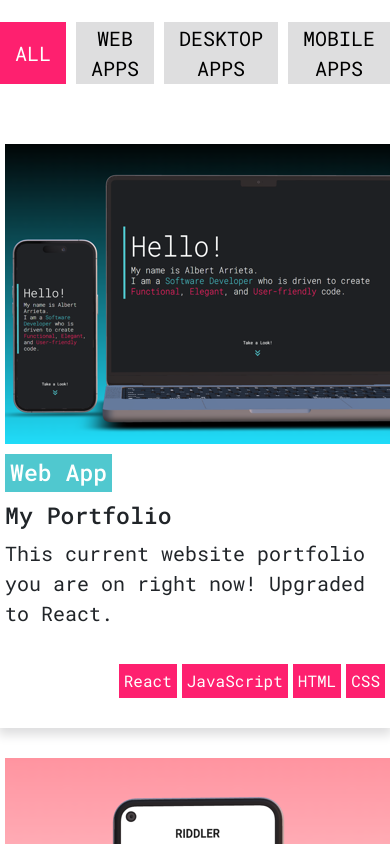
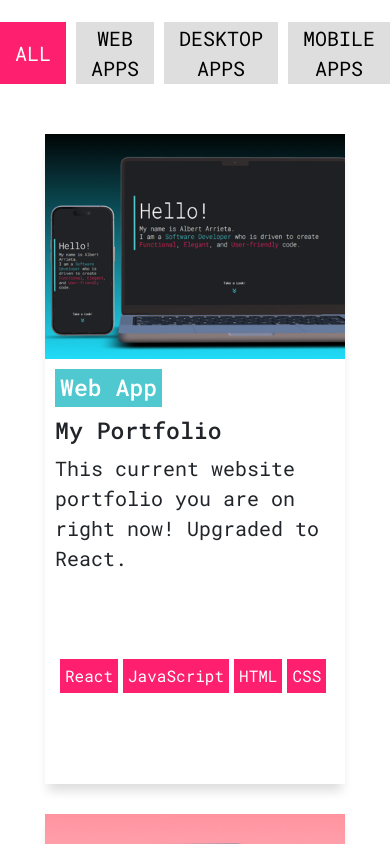
Before and after one commit to AlbertAnthonyArrieta/ReactPortfolio, a React (Create React App) app: page / in a window 390 px wide. Shown: the part 4340-5184 px from the top of the page. Built offline with nearby package versions, Linux system fonts and the light colour scheme.

Commit message:
absolute tags

```diff
--- a/src/components/common/ProjectCard.js
+++ b/src/components/common/ProjectCard.js
@@ -17,8 +17,9 @@ export const ProjectCard = ({ project }) => {
     return (
         <div>
             <div className="projectCard" onClick={handleShow}>
+                <img className='projectCard--img' src={project.imgs[0]}></img>
+                <div className='projectCard--container'>
                     <div className='projectCard--content'>
-                    <img className='projectCard--img' src={project.imgs[0]}></img>
                         <h3 className="text--highlight__cyan projectCard--type">{project.type}</h3>
                         <h3 className='projectCard--name'>{project.name}</h3>
                         <p>{project.description}</p>
@@ -29,8 +30,13 @@ export const ProjectCard = ({ project }) => {
                         ))}
                     </div>
                 </div>
-            <Modal size='lg' show={show} onHide={handleClose}>
+
+            </div>
+            <Modal className='modal' size='lg' show={show} onHide={handleClose}>
                 <Modal.Body>
+                    <Modal.Header closeButton>
+                        <h2 className="text--highlight__cyan projectCard--type">{project.type}</h2>
+                    </Modal.Header>
                     <Carousel activeIndex={index} onSelect={handleSelect}>
                         {project.imgs.map((img) => (
                             <Carousel.Item>
@@ -38,16 +44,13 @@ export const ProjectCard = ({ project }) => {
                             </Carousel.Item>
                         ))}
                     </Carousel>
-                    <div className='modal--header'>
                     <div>
-                            <h2 className="text--highlight__cyan projectCard--type">{project.type}</h2>
                         <h2 className='modal--name'>{project.name}</h2>
                     </div>
                     <div className='project--tags modal--tags'>
                         {project.tags.map((tag) => (
                             <p className='projectCard--tag--text text--highlight__pink'>{tag}</p>
                         ))}
-                        </div>
                     </div>
 
                     <hr></hr>
--- a/src/components/sections/ContactSection.js
+++ b/src/components/sections/ContactSection.js
@@ -12,9 +12,9 @@ export const ContactSection = () => {
         <div id="contact" className='section contact'>
             <Container>
                 <h1>CONTACT ME</h1>
-                <h2 className='contact--subheading'>If you have any questions or would like to connect, feel free to send me a message! </h2>
+                <h2 className='contact--subheading'>If you need any further information or want to connect, feel free to reach out by sending me a message! </h2>
                 <div className='contact--email--container'>
-                    <button className='contact--email--btn' onClick={() => window.location.href = 'mailto:albert.arrieta12@gmail.com'}> Shoot me an Email <EmailIcon className='emailIcon'/> </button>
+                    <button className='contact--email--btn' onClick={() => window.location.href = 'mailto:albert.arrieta12@gmail.com'}> Send me an Email <EmailIcon className='emailIcon'/> </button>
                 </div>
                 <div className='contacts--links'>
                     <button className='contact--btn' onClick={() => window.location.href='https:www.linkedin.com/in/albert-arrieta/?originalSubdomain=ca'}><LinkedinIcon /></button>
--- a/src/components/sections/ProjectsSection.js
+++ b/src/components/sections/ProjectsSection.js
@@ -8,6 +8,7 @@ import CarsPic from '../../images/carsPic.png';
 import SpiritPic from '../../images/spiritPic.png';
 import ThresholdPic from '../../images/thresholdPic.png';
 import TicPic from '../../images/ticPic.png';
+import InfinityPic from '../../images/inifinityPic.png';
 
 const projects = [
     {
@@ -40,6 +41,13 @@ const projects = [
         tags: ['AngularJS', 'TypeScript', 'HTML', 'CSS']
     },
     {
+        name: "The Infinity Stones",
+        type: "Web App",
+        description: "A mini website that explains the journey of the Infinity Stones in the Marvel Cinematic Universe.",
+        imgs: [InfinityPic],
+        tags: ['JQuery', 'JavaScript', 'HTML', 'CSS']
+    },
+    {
         name: "Spirit Detector",
         type: "Mobile App",
         description: "An android app created using Framework7 that utilizes the device's gyroscope and accelerometer.",
@@ -60,8 +68,6 @@ const projects = [
         imgs: [TicPic],
         tags: ['Java', 'AI']
     },
-
-
 ]
 
 
--- a/src/css/main.css
+++ b/src/css/main.css
@@ -97,6 +97,10 @@ Button Grey - #DDDDDD
     margin-bottom: 20px;
   }
 
+  .modal {
+    border-radius: 0 !important;
+  }
+
   /* Mobile */
   @media (max-width: 480px) {
     .text__big {
--- a/src/css/projectCard.css
+++ b/src/css/projectCard.css
@@ -1,10 +1,8 @@
 .projectCard {
     box-shadow: 0px 10px 10px -3px var(--lightGrey);
     width: 400px;
+    height: 650px;
     transition: transform 0.1s ease-in-out;
-    display: flex;
-    flex-direction: column;
-    justify-content: space-between;
 }
 
 .projectCard:hover {
@@ -12,15 +10,12 @@
 }
 
 .projectCard--img {
-    max-width: 400px;
-    max-height: 300px;
-    width: auto;
-    height: auto;
+    width: 400px;
+    height: 300px;
 }
 
 .projectCard--type {
     margin: 0;
-    margin-top: 10px;
 }
 
 .projectCard--name {
@@ -34,21 +29,32 @@
     text-overflow: ellipsis;
 }
 
+.projectCard--container {
+    display: flex;
+    flex-direction: column;
+    justify-content: space-between;
+}
+
 .projectCard--content {
     padding: 10px;
     align-items: flex-start;
+    display: flex;
+    flex-direction: column;
 }
 
 .project--tags {
+    position: absolute;
+    margin-top: 300px;
+    margin-left: 15px;
     display: flex;
-    justify-content: flex-end;
     align-items: center;
-    padding: 10px;
+    padding-right: 10px;
     gap: 5px;
 }
 
 .projectCard--tags p {
     margin: 0;
+    padding-bottom: 0;
 }
 
 .modal--header {
@@ -72,3 +78,17 @@
 .modal--subheading {
     padding-bottom: 10px;
 }
+
+@media (max-width: 420px) {
+    .projectCard {
+        width: 300px;
+    }
+
+    .projectCard--img {
+        width: 300px;
+        height: 225px;
+    }
+
+    .projectCard--tags {
+    }
+}
--- a/src/css/projectsSection.css
+++ b/src/css/projectsSection.css
@@ -30,7 +30,7 @@
     display: flex;
     justify-content: center;
     flex-wrap: wrap;
-    gap: 20px;
+    gap: 30px;
 }
 
 .projectCard--tag--text {
```
Also changed, not shown: public/index.html (+7 -5 lines), src/images/inifinityPic.png (added). Lines whose indentation alone changed are shown as unchanged.
